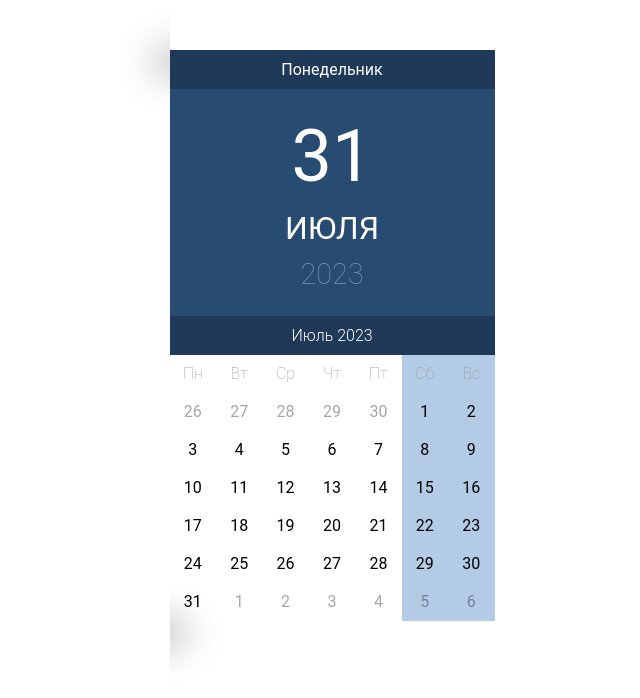
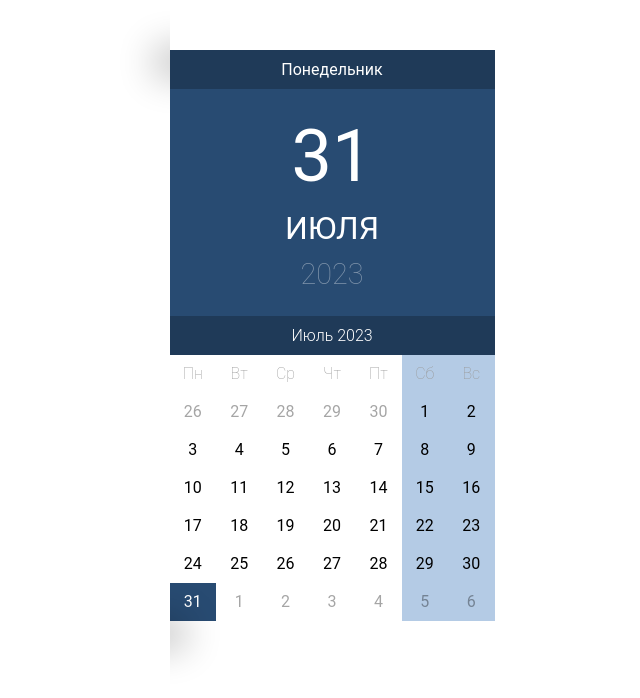
Before and after one commit to vobiryukov12/calendar, a React (Create React App) app: page / in a window 1280 px wide. Shown: the top 698 px of the page, without its empty margins (308-948 px from the left). Built offline with nearby package versions, Linux system fonts and the light colour scheme; the HTML template or start-up script is replaced by a standard one.

Commit message:
fix: Fix errors in Сalendar component

```diff
--- a/src/components/Сalendar/Сalendar.jsx
+++ b/src/components/Сalendar/Сalendar.jsx
@@ -4,7 +4,9 @@ export default function Сalendar({ date }) {
   const weekday = date.toLocaleDateString('ru-RU', { weekday: 'long' });
   const year = date.getFullYear();
   const month = date.toLocaleDateString('ru-RU', { month: 'long' });
-  const day = date.toLocaleDateString('ru-RU', { day: 'numeric' });
+  const day = date.getDate();
+  const daysOfWeek = ['Пн', 'Вт', 'Ср', 'Чт', 'Пт', 'Сб', 'Вс'];
+  const daysOfWeekFull = ['Понедельник', 'Вторник', 'Среда', 'Четверг', 'Пятница', 'Суббота', 'Воскресенье'];
 
   function capitalizeFirstLetter(str) {
     if (!str) {
@@ -97,21 +99,7 @@ export default function Сalendar({ date }) {
     resultArray[chunkIndex].push(item);
 
     return resultArray;
-  }, [])
-
-  const TableRow = ({data}) => {
-    return data.map((item , index, arr) =>
-      <tr key={index}>
-        <td className={(arr[index][0] > 7 && index === 0) || (arr[index][0] < 7 && index === arr.length - 1) ? 'ui-datepicker-other-month' : ''}>{arr[index][0]}</td>
-        <td className={(arr[index][1] > 7 && index === 0) || (arr[index][1] < 7 && index === arr.length - 1) ? 'ui-datepicker-other-month' : ''}>{arr[index][1]}</td>
-        <td className={(arr[index][2] > 7 && index === 0) || (arr[index][2] < 7 && index === arr.length - 1) ? 'ui-datepicker-other-month' : ''}>{arr[index][2]}</td>
-        <td className={(arr[index][3] > 7 && index === 0) || (arr[index][3] < 7 && index === arr.length - 1) ? 'ui-datepicker-other-month' : ''}>{arr[index][3]}</td>
-        <td className={(arr[index][4] > 7 && index === 0) || (arr[index][4] < 7 && index === arr.length - 1) ? 'ui-datepicker-other-month' : ''}>{arr[index][4]}</td>
-        <td className={(arr[index][5] > 7 && index === 0) || (arr[index][5] < 7 && index === arr.length - 1) ? 'ui-datepicker-other-month' : ''}>{arr[index][5]}</td>
-        <td className={(arr[index][6] > 7 && index === 0) || (arr[index][6] < 7 && index === arr.length - 1) ? 'ui-datepicker-other-month' : ''}>{arr[index][6]}</td>
-      </tr>
-    );
-  }
+  }, []);
 
   return (
     <div className="ui-datepicker">
@@ -143,19 +131,53 @@ export default function Сalendar({ date }) {
 
         <thead>
           <tr>
-            <th scope="col" title="Понедельник">Пн</th>
-            <th scope="col" title="Вторник">Вт</th>
-            <th scope="col" title="Среда">Ср</th>
-            <th scope="col" title="Четверг">Чт</th>
-            <th scope="col" title="Пятница">Пт</th>
-            <th scope="col" title="Суббота">Сб</th>
-            <th scope="col" title="Воскресенье">Вс</th>
+            {
+              daysOfWeek.map((item , index, arr) => {
+                return (
+                  <th key={index} scope="col" title={daysOfWeekFull[index]}>{item}</th>
+                );
+              })
+            }
           </tr>
         </thead>
 
         {
           <tbody>
-            <TableRow data={allDaysResult}/>
+            <tr>
+              {
+                allDaysResult[0].map((item , index, arr) => {
+                  return (
+                    <td key={index} className={item > 7 ? 'ui-datepicker-other-month' : day === item ? 'ui-datepicker-today': ''}>{item}</td>
+                  );
+                })
+              }
+            </tr>
+
+            {
+              allDaysResult.slice(1, -1).map((item , index, arr) => {
+                return (
+                  <tr key={index}>
+                    <td className={day === item ? 'ui-datepicker-today' : ''}>{arr[index][0]}</td>
+                    <td className={day === item ? 'ui-datepicker-today' : ''}>{arr[index][1]}</td>
+                    <td className={day === item ? 'ui-datepicker-today' : ''}>{arr[index][2]}</td>
+                    <td className={day === item ? 'ui-datepicker-today' : ''}>{arr[index][3]}</td>
+                    <td className={day === item ? 'ui-datepicker-today' : ''}>{arr[index][4]}</td>
+                    <td className={day === item ? 'ui-datepicker-today' : ''}>{arr[index][5]}</td>
+                    <td className={day === item ? 'ui-datepicker-today' : ''}>{arr[index][6]}</td>
+                  </tr>
+                );
+              })
+            }
+
+            <tr>
+              {
+                allDaysResult.at(-1).map((item , index, arr) => {
+                  return (
+                    <td key={index} className={item < 7 ? 'ui-datepicker-other-month' : day === item ? 'ui-datepicker-today': ''}>{item}</td>
+                  );
+                })
+              }
+            </tr>
           </tbody>
         }
 
```
